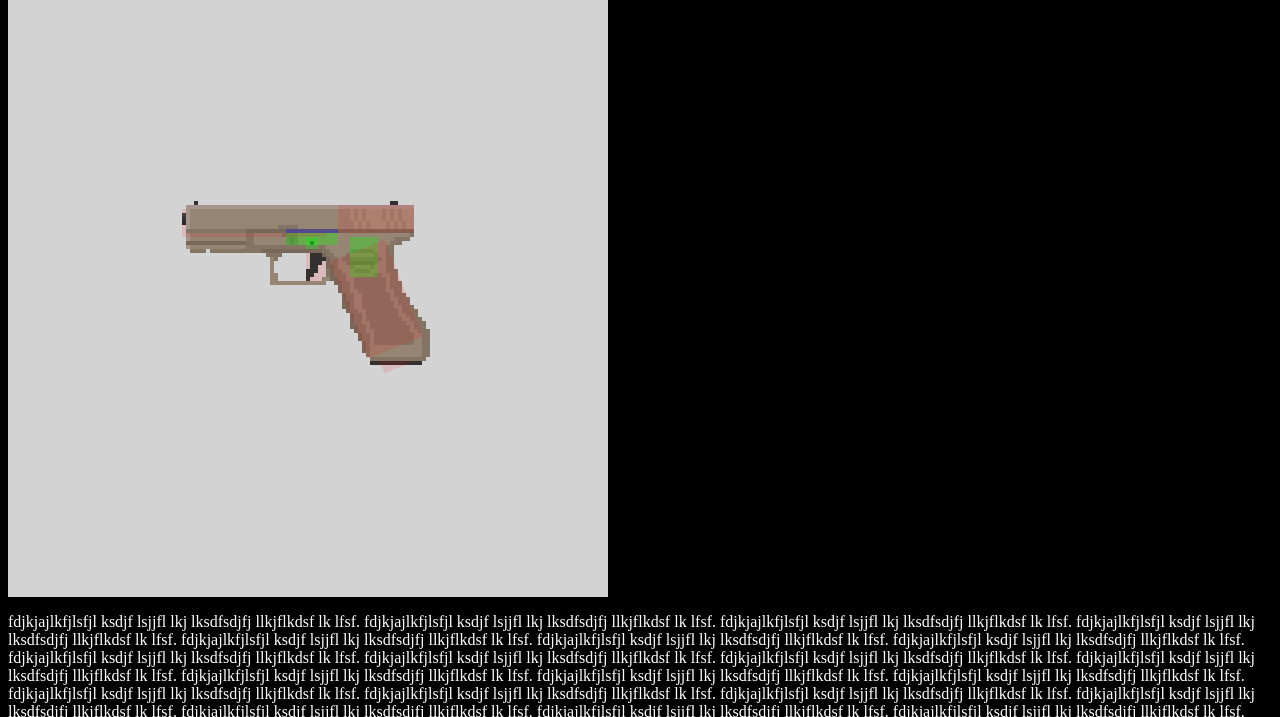
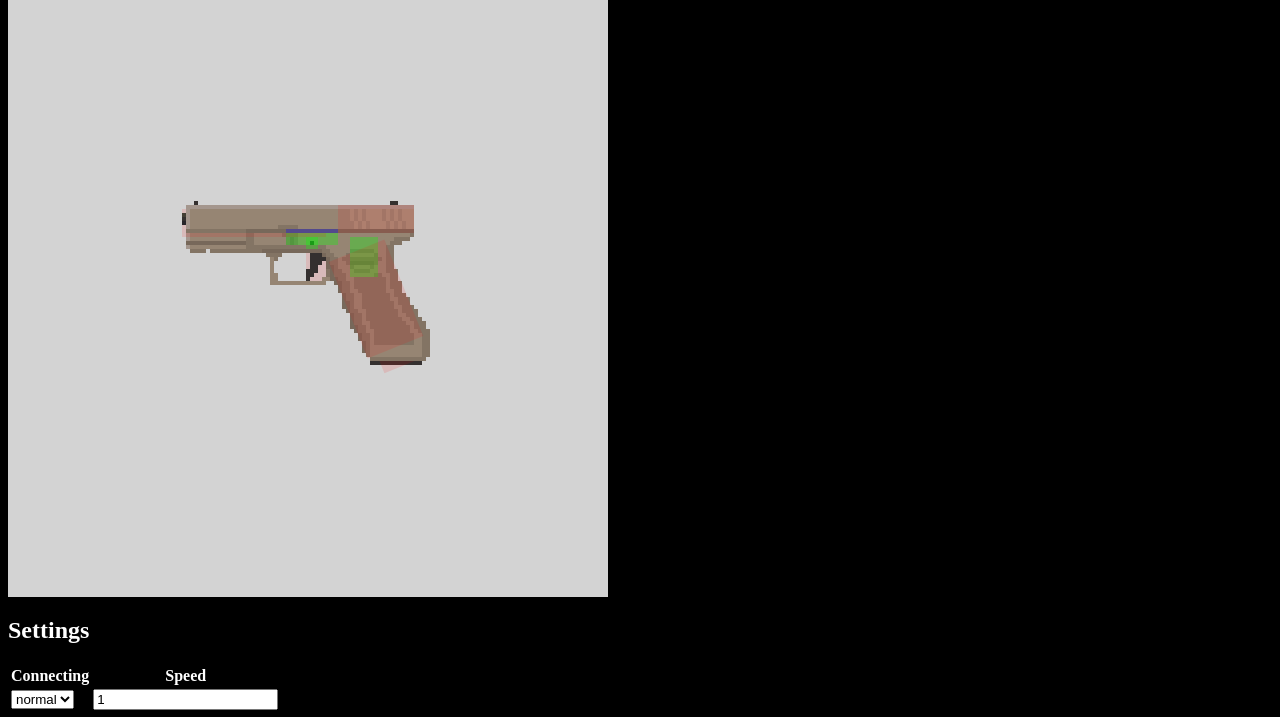
Before and after one commit to DodgyMerchant/GunGen, a website with bundled scripts: page index.html in a window 1280 px wide. Shown: the part 83-800 px from the top of the page. Built offline with nearby package versions, Linux system fonts and the light colour scheme.

Commit message:
added html player options.

```diff
--- a/index.html
+++ b/index.html
@@ -16,6 +16,26 @@
   <body>
     <h1>GunGen</h1>
     <div id="GameWindow"></div>
+    <div>
+      <h2>Settings</h2>
+      <table>
+        <tr>
+          <th>Connecting</th>
+          <th>Speed</th>
+        </tr>
+        <tr>
+          <td>
+            <select name="Opt-connect" id="Opt-connect">
+              <option value="normal">normal</option>
+              <option value="insane">insane</option>
+            </select>
+          </td>
+          <td>
+            <input type="number" name="Opt-speed" id="Opt-speed" value="1" />
+          </td>
+        </tr>
+      </table>
+    </div>
     <p>
       fdjkjajlkfjlsfjl ksdjf lsjjfl lkj lksdfsdjfj llkjflkdsf lk lfsf.
       fdjkjajlkfjlsfjl ksdjf lsjjfl lkj lksdfsdjfj llkjflkdsf lk lfsf.
@@ -175,7 +195,6 @@
       fdjkjajlkfjlsfjl ksdjf lsjjfl lkj lksdfsdjfj llkjflkdsf lk lfsf.
       fdjkjajlkfjlsfjl ksdjf lsjjfl lkj lksdfsdjfj llkjflkdsf lk lfsf.
     </p>
-    </div>
   </body>
   <script src="gungen.js" type="module"></script>
 </html>
```
Lines whose indentation alone changed are shown as unchanged.
